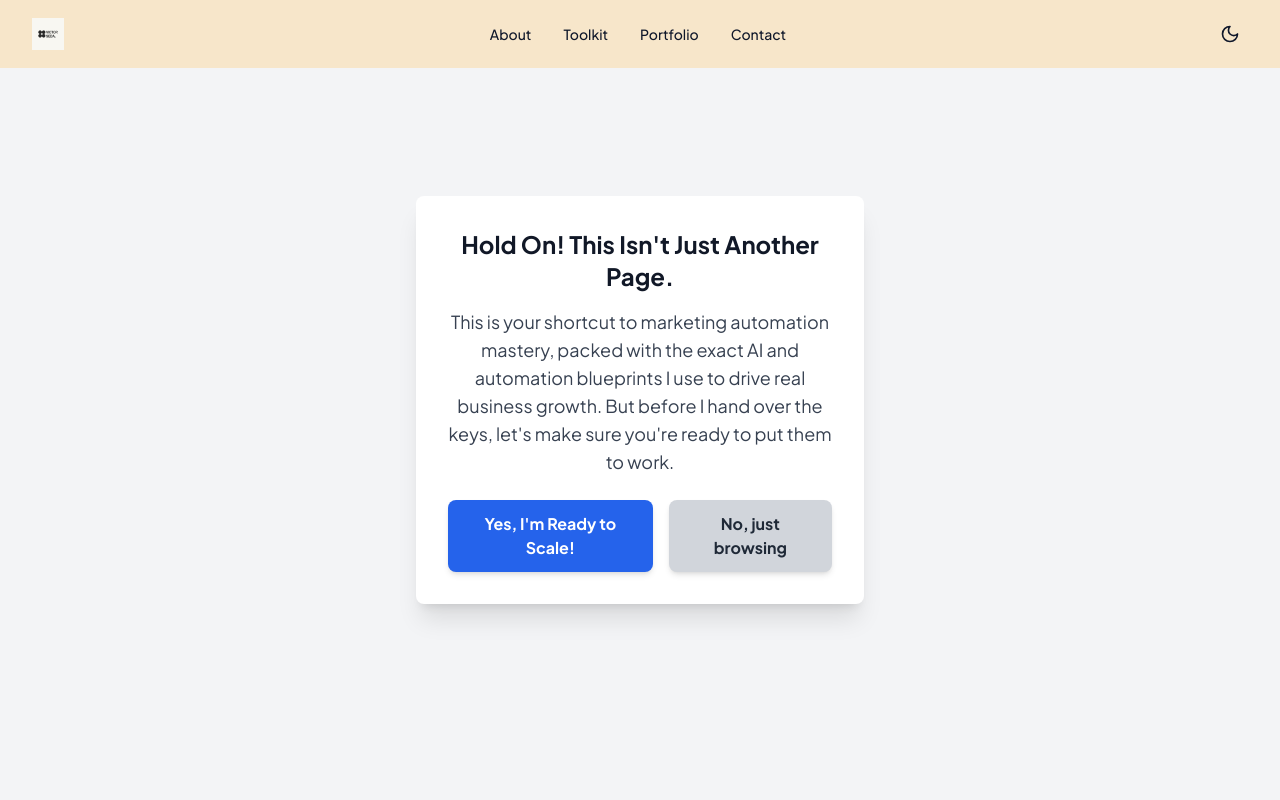
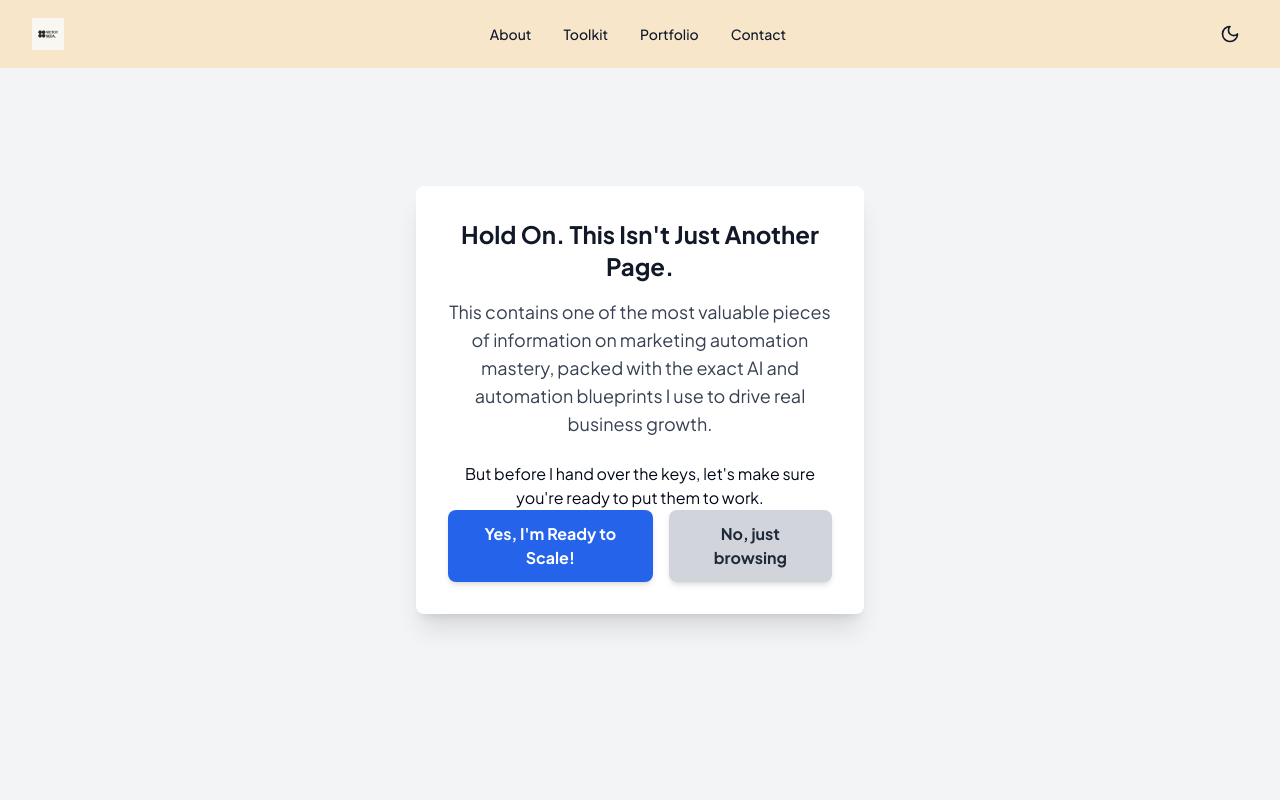
Before and after one commit to VictorJK-jpg/Portfolio, a React (Vite) app: page /toolkit in a window 1280 px wide. Shown: the top 800 px of the page. Built offline with nearby package versions, Linux system fonts and the light colour scheme.

Commit message:
Adjust LeadGate copy for more personality and value proposition

```diff
--- a/src/components/Leadgate.tsx
+++ b/src/components/Leadgate.tsx
@@ -80,10 +80,11 @@ const LeadGate: React.FC<LeadGateProps> = ({ onAccessGranted }) => {
           <>
             {/* UPDATED COPY HERE */}
             <h2 className="text-2xl font-bold text-gray-900 dark:text-white mb-4">
-              Hold On! This Isn't Just Another Page.
+              Hold On. This Isn't Just Another Page.
             </h2>
             <p className="text-lg text-gray-700 dark:text-gray-300 mb-6">
-              This is your shortcut to marketing automation mastery, packed with the exact AI and automation blueprints I use to drive real business growth. But before I hand over the keys, let's make sure you're ready to put them to work.
+              This contains one of the most valuable pieces of information on marketing automation mastery, packed with the exact AI and automation blueprints I use to drive real business growth.</p>
+              <p>But before I hand over the keys, let's make sure you're ready to put them to work.
             </p>
             <div className="flex justify-center space-x-4">
               <button
@@ -103,7 +104,7 @@ const LeadGate: React.FC<LeadGateProps> = ({ onAccessGranted }) => {
         ) : (
           <>
             <h2 className="text-2xl font-bold text-gray-900 dark:text-white mb-6">
-              Great! Please provide your details to access the Toolkit.
+              Great. Sign up to access my newsletter.
             </h2>
             <form
               name="lead-magnet-form"
```
